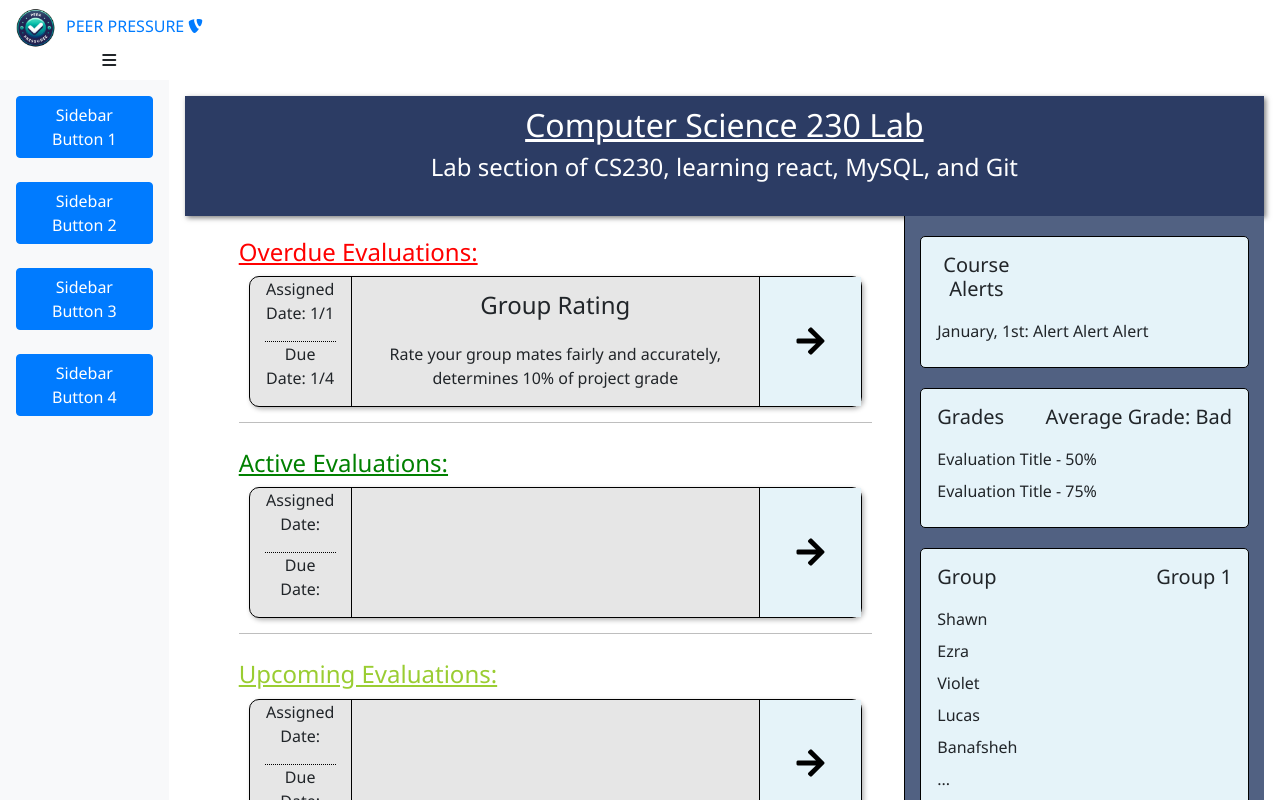
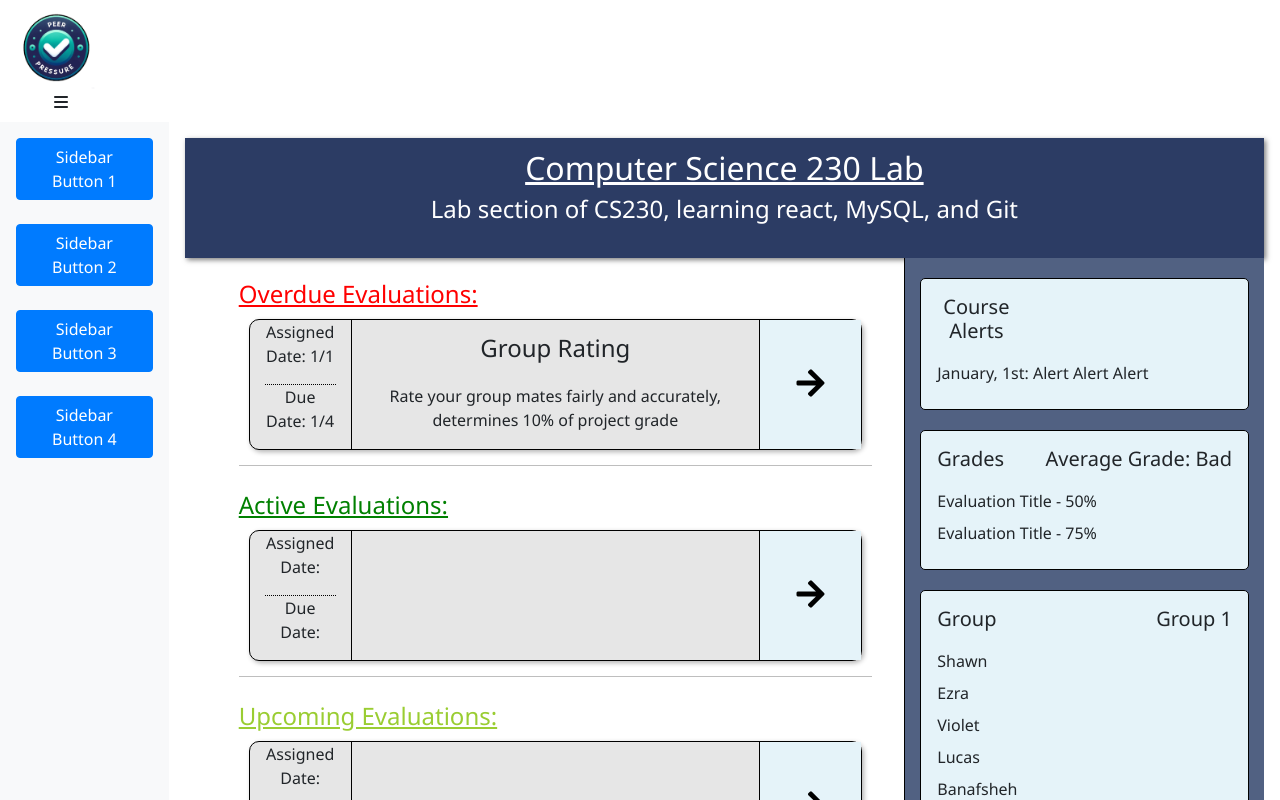
Before and after one commit to WVU-CS230-2024-05-Group02/Peer_Pressure, a React (Create React App) app: page /course in a window 1280 px wide. Shown: the top 800 px of the page. Built offline with nearby package versions, Linux system fonts and the light colour scheme.

Commit message:
7-2-24 updates to navbar backend

```diff
--- a/src/App.css
+++ b/src/App.css
@@ -121,3 +121,10 @@ input::placeholder{
 .content {
   padding: 1rem;
 }
+
+.navbar-logo img{
+  width: 80px;
+  height: auto;
+  margin-right: 10px;
+  position: top-center;
+}
--- a/src/components/Navbar.js
+++ b/src/components/Navbar.js
@@ -1,23 +1,22 @@
 import React, {useState} from 'react';
 import 'bootstrap/dist/css/bootstrap.css';
 import { Link } from 'react-router-dom';
+import "../App.css";
+
 
 function Navbar() {
   const [click, setClick] = useState(false);
   return (
-    <>
     <nav className="navbar">
       <div className='navbar-container'>
-        <Link to='/' classNmae='navbar-logo'>
-          <img src="/PeerPressureLogo.png" alt="Peer Pressure Logo" style={{ width: '40px', height: '40px', marginRight: '10px' }} />
-          PEER PRESSURE <i className='fab fa-typo3' />
+        <Link to='/' className='navbar-logo'>
+          <img src="/PeerPressureLogo.png" alt="Peer Pressure Logo" />
         </Link>
         <div className='menu-icon'>
           <i className={click ? 'fas-fa-times': 'fa-solid fa-bars'} />
         </div>
       </div>
     </nav>
-    </>
   );
 };
 
```
Also changed, not shown: public/PeerPressureLogo.png, 1 other file (tests, documents, lock files or other folders).
